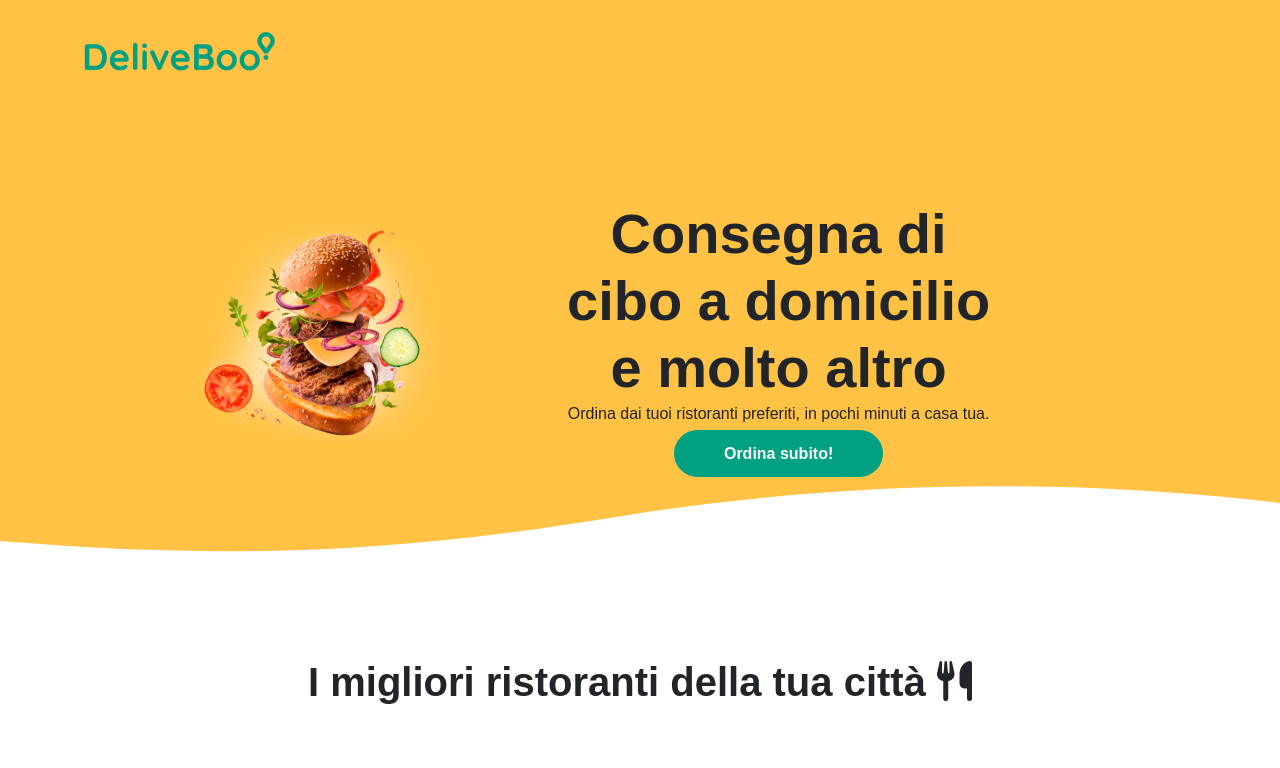
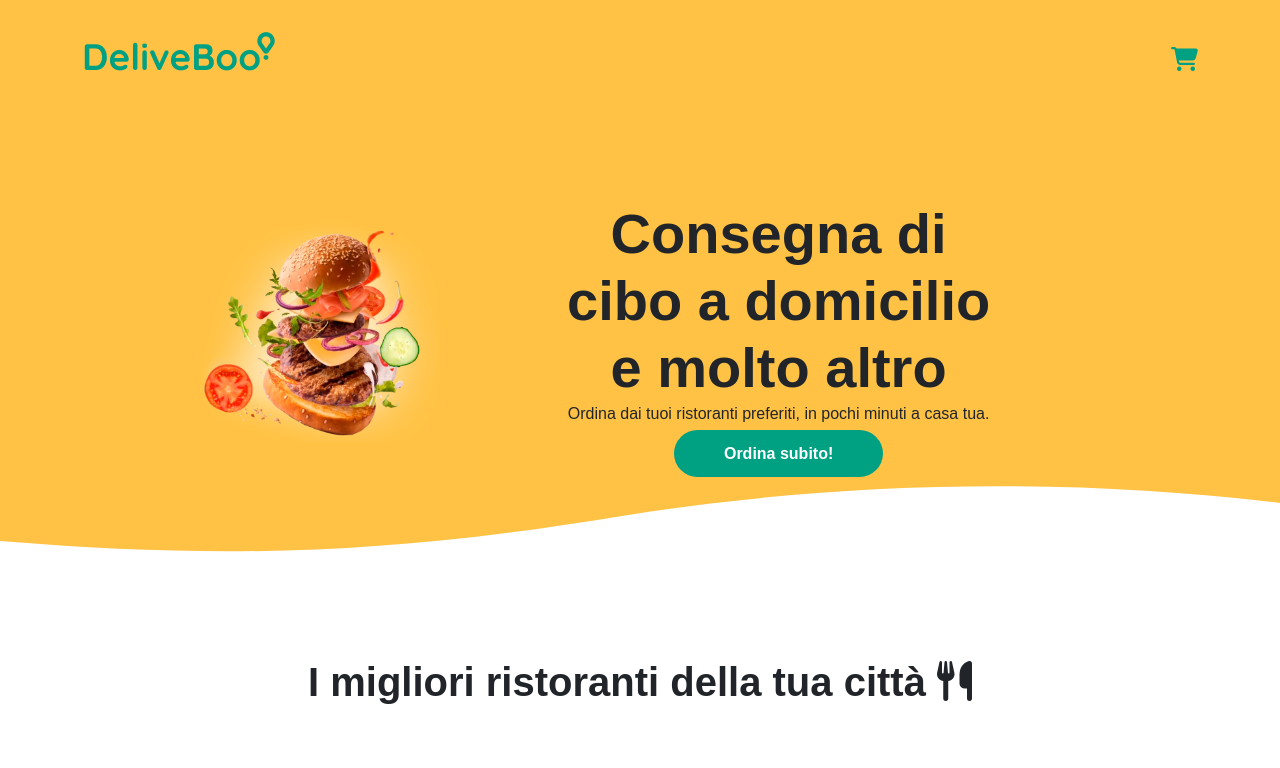
Before and after one commit to BiagioCaputo/vue-deliveboo, a Vue app: page / in a window 1280 px wide. Shown: the top 768 px of the page. Built offline with nearby package versions, Linux system fonts and the light colour scheme; no server answers.

Commit message:
added Cart component

```diff
--- /dev/null
+++ b/src/components/AppCart.vue
@@ -0,0 +1,54 @@
+<script>
+export default {
+    // Javascript Logic
+    name: 'AppCart',
+    props: {
+        isVisible: Boolean,
+    },
+
+    data: () => ({
+        items: [],
+    })
+};
+</script>
+
+<template>
+    <RouterLink to="#">
+        <div class="cart-shopping">
+            <i class="fa-solid fa-cart-shopping"></i>
+            <span class="position-absolute top-0 start-100 translate-middle ">
+                <span class="cart-number-items fw-bold bg-danger"
+                    :class="{ 'visually-hidden': !isVisible }">{{ items.length }}</span>
+            </span>
+        </div>
+    </RouterLink>
+</template>
+
+<style lang="scss" scoped>
+@use '../assets/scss/variables.scss' as *;
+
+.cart-shopping {
+    position: relative;
+    font-size: 1.5rem;
+    color: $secondary-color;
+    border-radius: 10px;
+
+    &:hover {
+        color: gray;
+    }
+
+    .cart-number-items {
+        display: flex;
+        justify-content: center;
+        align-items: center;
+        font-size: 0.5rem;
+        font-weight: 500;
+        color: $secondary-btn-color;
+        width: 15px;
+        height: 15px;
+        padding: 5px;
+        border: 1px solid black;
+        border-radius: 50%;
+    }
+}
+</style>
--- a/src/components/AppHeader.vue
+++ b/src/components/AppHeader.vue
@@ -1,9 +1,11 @@
 <script>
 import { RouterLink } from 'vue-router';
+import AppCart from './AppCart.vue';
 
 
 export default {
-    name: 'AppHeader'
+    name: 'AppHeader',
+    components: { AppCart }
 }
 </script>
 
@@ -13,10 +15,10 @@ export default {
             <div class="logo">
                 <RouterLink class="router-link" :to="{ name: 'home' }">
                     <h1 class="logo-text">DeliveBoo
-
                         <img src="/img/glovo_logo.png" alt="Logo" class="logo-img">
                     </h1>
                 </RouterLink>
+                <AppCart />
             </div>
         </div>
     </header>
@@ -35,6 +37,7 @@ header {
     .logo {
         height: 100%;
         display: flex;
+        justify-content: space-between;
         align-items: center;
 
 
```
